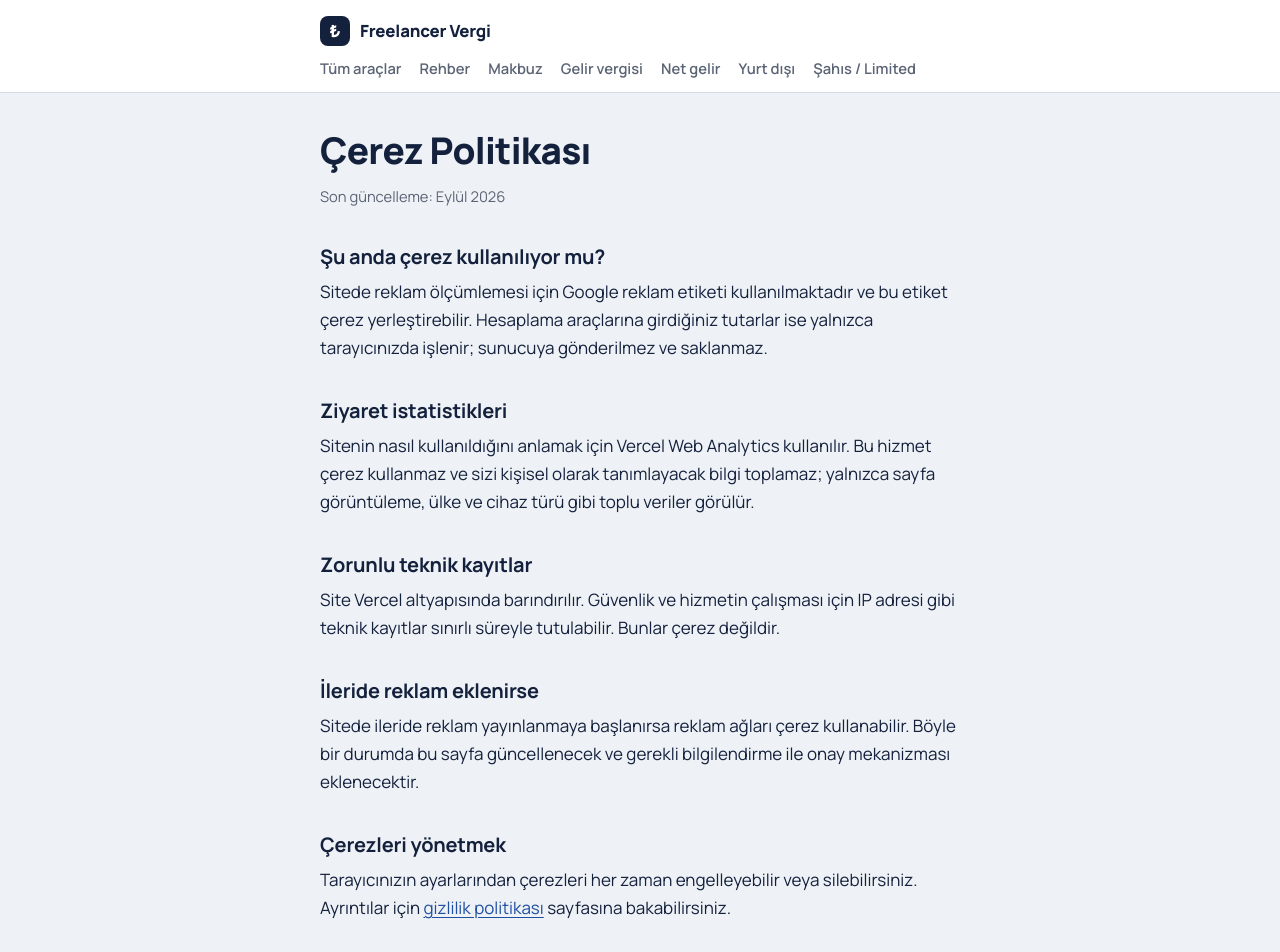
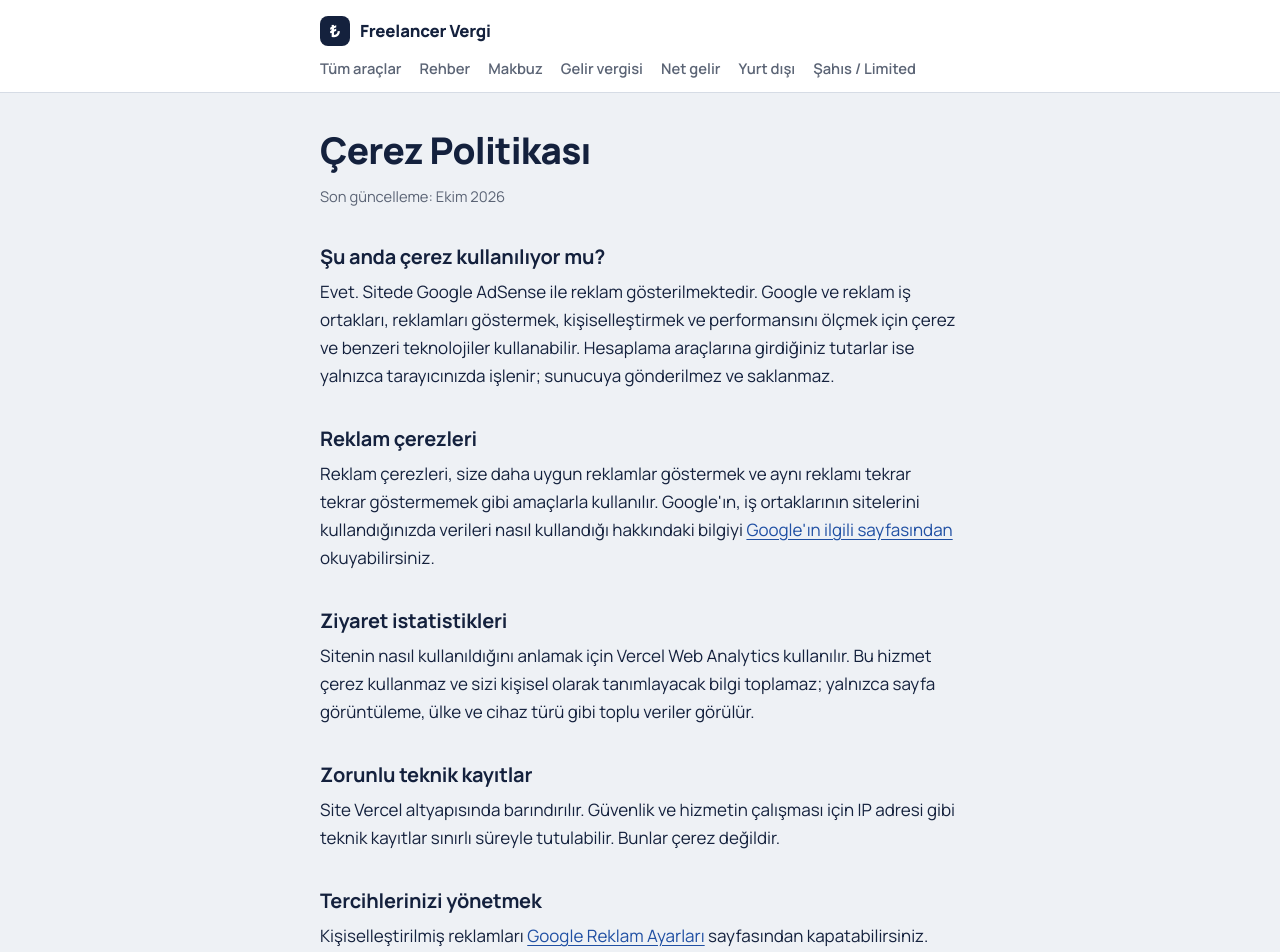
Before and after one commit to yavuzscvk-source/freelancer-vergi, a Next.js app: page /cerez-politikasi in a window 1280 px wide. Shown: the top 952 px of the page. Built offline with nearby package versions, Linux system fonts and the light colour scheme.

Commit message:
Update page.js

```diff
--- a/app/cerez-politikasi/page.js
+++ b/app/cerez-politikasi/page.js
@@ -11,11 +11,13 @@ export default function CerezPolitikasi() {
   return (
     <>
       <h1>Çerez Politikası</h1>
-      <p className="muted">Son güncelleme: Eylül 2026</p>
+      <p className="muted">Son güncelleme: Ekim 2026</p>
 
       <h2>Şu anda çerez kullanılıyor mu?</h2>
-      <p>Sitede reklam ölçümlemesi için Google reklam etiketi kullanılmaktadır ve bu etiket çerez yerleştirebilir. Hesaplama araçlarına girdiğiniz tutarlar ise yalnızca tarayıcınızda işlenir; sunucuya gönderilmez ve saklanmaz.</p>
+      <p>Evet. Sitede Google AdSense ile reklam gösterilmektedir. Google ve reklam iş ortakları, reklamları göstermek, kişiselleştirmek ve performansını ölçmek için çerez ve benzeri teknolojiler kullanabilir. Hesaplama araçlarına girdiğiniz tutarlar ise yalnızca tarayıcınızda işlenir; sunucuya gönderilmez ve saklanmaz.</p>
 
+      <h2>Reklam çerezleri</h2>
+      <p>Reklam çerezleri, size daha uygun reklamlar göstermek ve aynı reklamı tekrar tekrar göstermemek gibi amaçlarla kullanılır. Google'ın, iş ortaklarının sitelerini kullandığınızda verileri nasıl kullandığı hakkındaki bilgiyi <a href="https://policies.google.com/technologies/partner-sites?hl=tr" target="_blank" rel="noopener noreferrer">Google'ın ilgili sayfasından</a> okuyabilirsiniz.</p>
 
       <h2>Ziyaret istatistikleri</h2>
       <p>Sitenin nasıl kullanıldığını anlamak için Vercel Web Analytics kullanılır. Bu hizmet çerez kullanmaz ve sizi kişisel olarak tanımlayacak bilgi toplamaz; yalnızca sayfa görüntüleme, ülke ve cihaz türü gibi toplu veriler görülür.</p>
@@ -23,11 +25,8 @@ export default function CerezPolitikasi() {
       <h2>Zorunlu teknik kayıtlar</h2>
       <p>Site Vercel altyapısında barındırılır. Güvenlik ve hizmetin çalışması için IP adresi gibi teknik kayıtlar sınırlı süreyle tutulabilir. Bunlar çerez değildir.</p>
 
-      <h2>İleride reklam eklenirse</h2>
-      <p>Sitede ileride reklam yayınlanmaya başlanırsa reklam ağları çerez kullanabilir. Böyle bir durumda bu sayfa güncellenecek ve gerekli bilgilendirme ile onay mekanizması eklenecektir.</p>
-
-      <h2>Çerezleri yönetmek</h2>
-      <p>Tarayıcınızın ayarlarından çerezleri her zaman engelleyebilir veya silebilirsiniz. Ayrıntılar için <Link href="/gizlilik-politikasi">gizlilik politikası</Link> sayfasına bakabilirsiniz.</p>
+      <h2>Tercihlerinizi yönetmek</h2>
+      <p>Kişiselleştirilmiş reklamları <a href="https://adssettings.google.com" target="_blank" rel="noopener noreferrer">Google Reklam Ayarları</a> sayfasından kapatabilirsiniz. Tarayıcınızın ayarlarından çerezleri her zaman engelleyebilir veya silebilirsiniz. Avrupa Ekonomik Alanı, Birleşik Krallık ve İsviçre'den gelen ziyaretçilere Google'ın sağladığı onay mesajı gösterilebilir. Ayrıntılar için <Link href="/gizlilik-politikasi">gizlilik politikası</Link> sayfasına bakabilirsiniz.</p>
     </>
   );
 }
```
